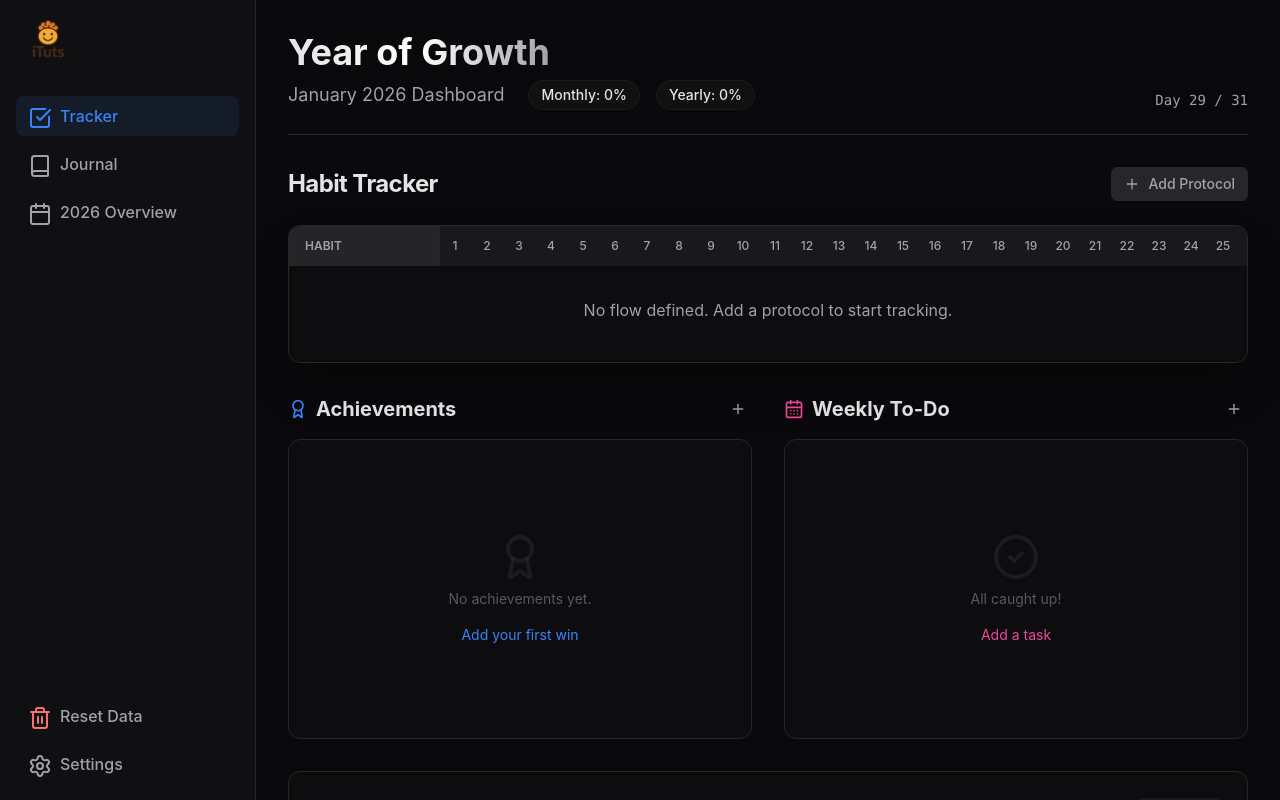
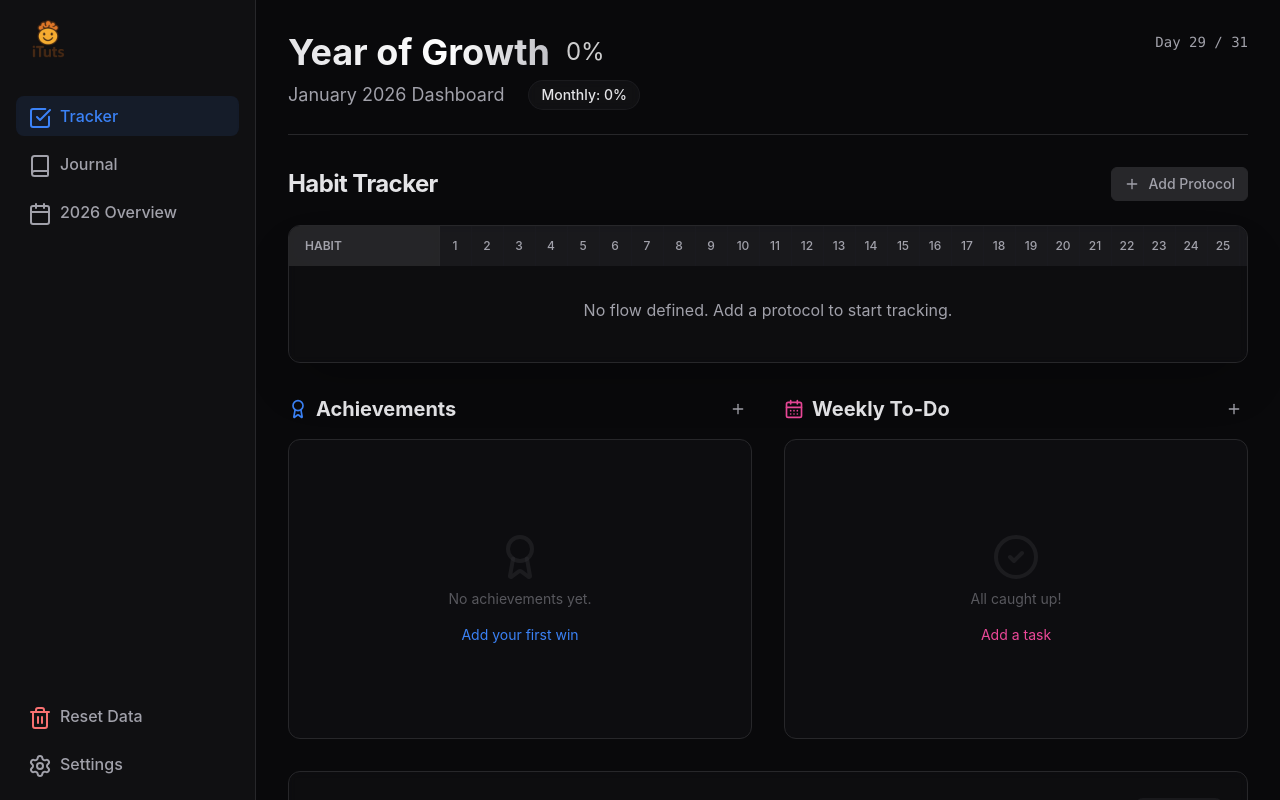
Before and after one commit to Aura-Avinav/Journal, a React (Vite) app: page / in a window 1280 px wide. Shown: the top 800 px of the page. Built offline with nearby package versions, Linux system fonts and the light colour scheme.

Commit message:
style: move yearly progress to header title

```diff
--- a/src/App.tsx
+++ b/src/App.tsx
@@ -85,11 +85,14 @@ function App() {
     <Layout currentView={view} onNavigate={setView}>
       {view === 'dashboard' ? (
         <div className="space-y-8 pb-10">
-          <header className="flex flex-col md:flex-row md:items-end justify-between gap-4 border-b border-surfaceHighlight pb-6">
+          <header className="flex flex-col md:flex-row md::items-end justify-between gap-4 border-b border-surfaceHighlight pb-6">
             <div>
               <div className="flex items-center gap-4">
-                <h1 className="text-4xl font-bold bg-gradient-to-r from-primary via-white to-secondary bg-clip-text text-transparent">
+                <h1 className="text-4xl font-bold bg-gradient-to-r from-primary via-white to-secondary bg-clip-text text-transparent flex items-center gap-4">
                   {isCurrentYear ? 'Year of Growth' : `${currentYear} Overview`}
+                  <span className="text-2xl opacity-80 font-normal text-white">
+                    {progress.yearly}%
+                  </span>
                 </h1>
                 {!isCurrentYear && (
                   <button
@@ -107,9 +110,6 @@ function App() {
                 <div className="flex items-center gap-4 text-sm font-medium">
                   <div className="px-3 py-1 rounded-full bg-surfaceHighlight/30 text-primary border border-surfaceHighlight/50 backdrop-blur-sm">
                     Monthly: {progress.monthly}%
-                  </div>
-                  <div className="px-3 py-1 rounded-full bg-surfaceHighlight/30 text-primary border border-surfaceHighlight/50 backdrop-blur-sm">
-                    Yearly: {progress.yearly}%
                   </div>
                 </div>
               </div>
```
